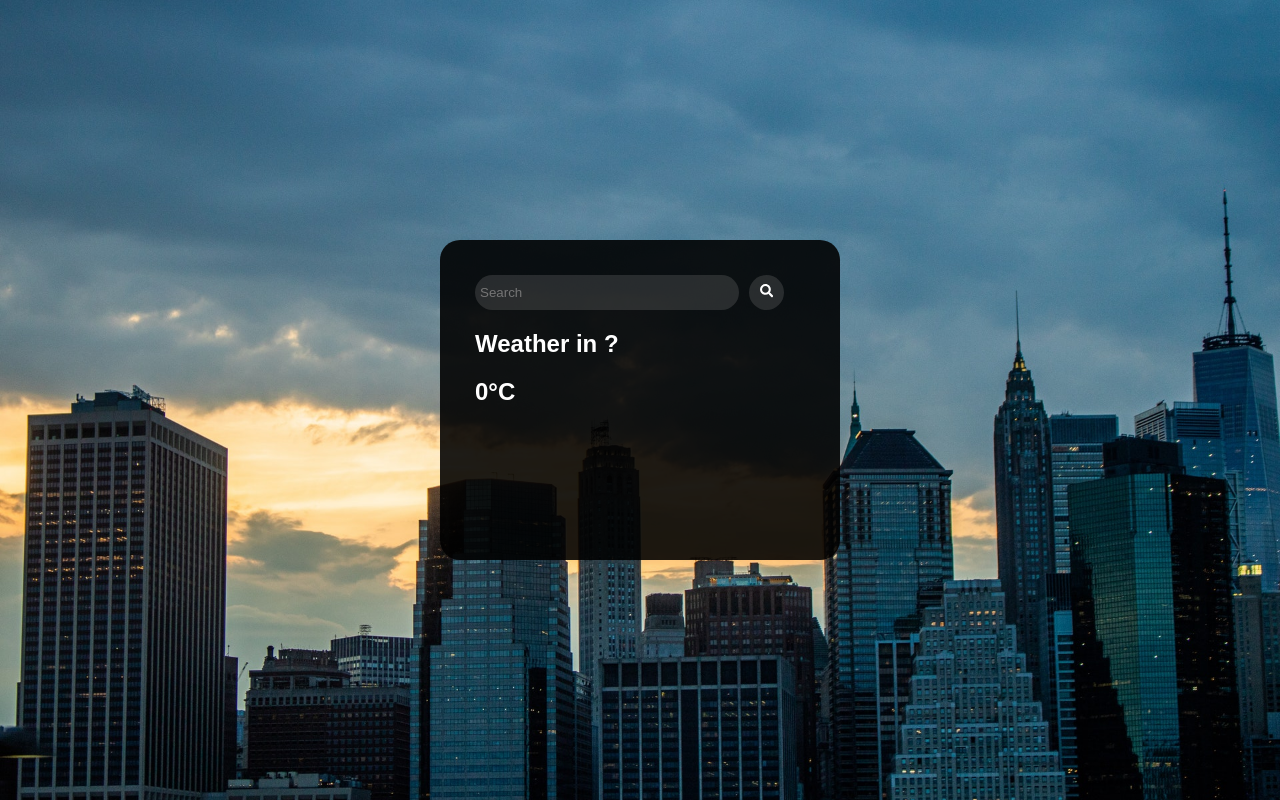
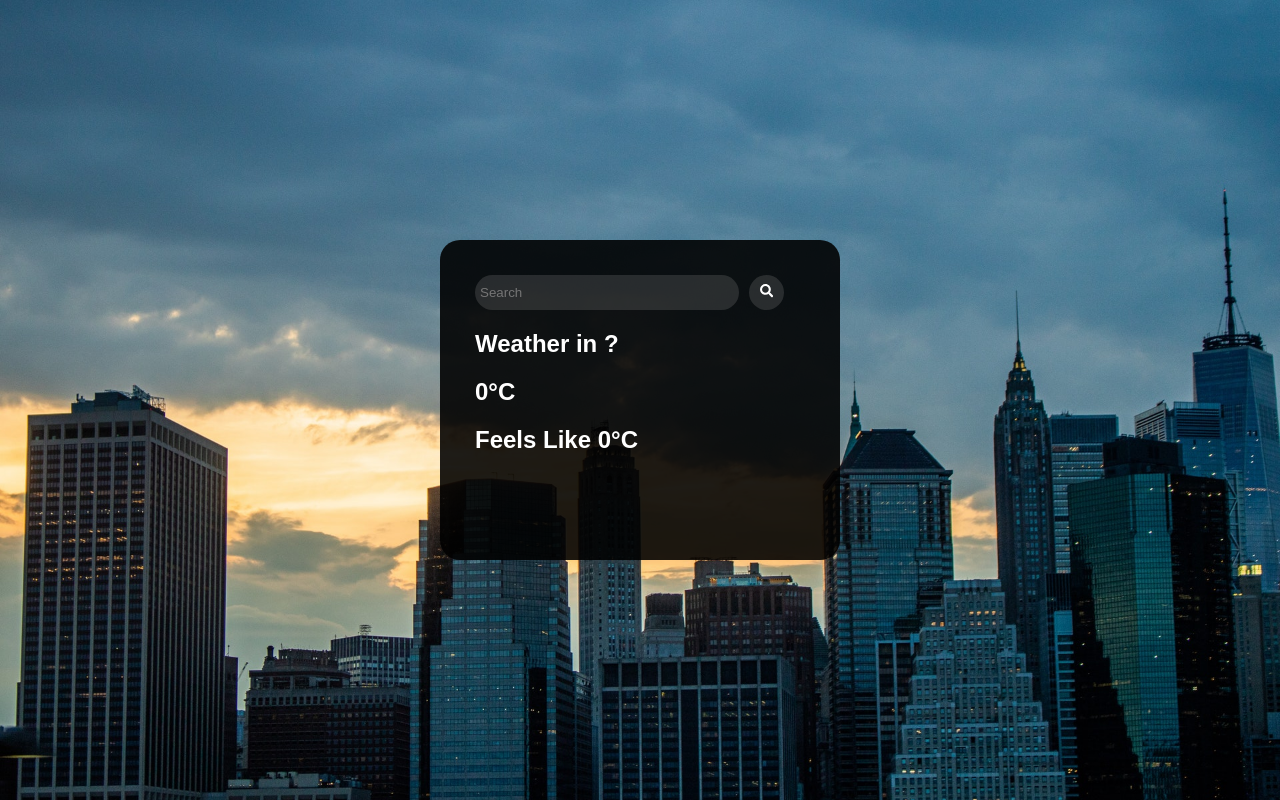
Before and after one commit to josevini/weather-page, a React (Create React App) app: page / in a window 1280 px wide. Built offline with nearby package versions, Linux system fonts and the light colour scheme.

Commit message:
Adding feels like state

```diff
--- a/src/components/WeatherInfo/index.js
+++ b/src/components/WeatherInfo/index.js
@@ -7,6 +7,7 @@ export default function WeatherInfo () {
     const [valueSearch, setValueSearch] = useState('')
     const [city, setCity] = useState('?')
     const [temp, setTemp] = useState(0)
+    const [feelsLike, setFeelsLike] = useState(0)
 
 
     return (
@@ -24,6 +25,7 @@ export default function WeatherInfo () {
                         .then(json => {
                             setCity(json.name)
                             setTemp(json.main.temp)
+                            setFeelsLike(json.main.feels_like)
                         })
                     }}
                 >
@@ -32,6 +34,7 @@ export default function WeatherInfo () {
             </div>
             <h2>Weather in {city}</h2>
             <h2>{temp}°C</h2>
+            <h2>Feels Like {feelsLike}°C</h2>
         </main>
     )
 }
```
